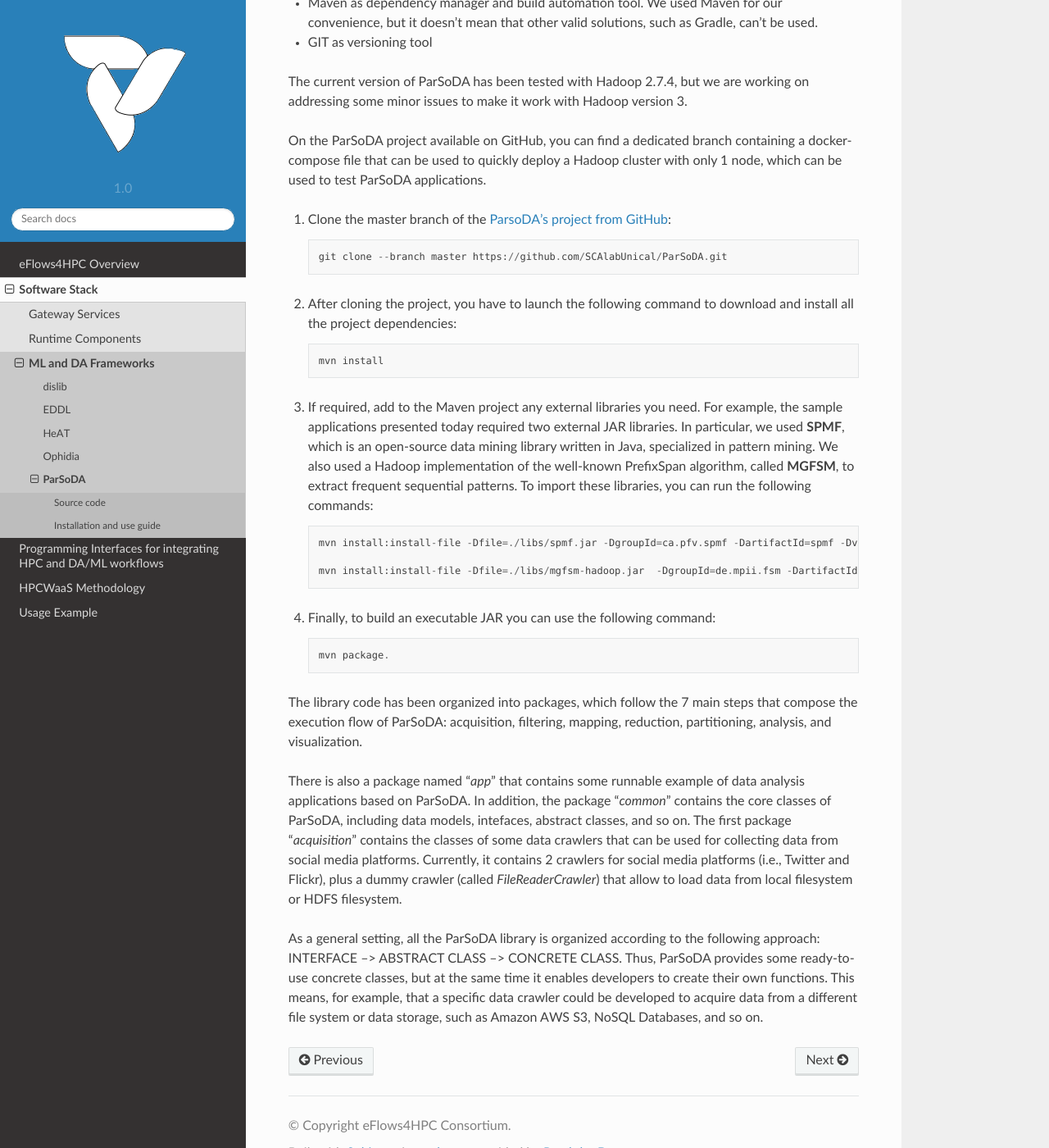
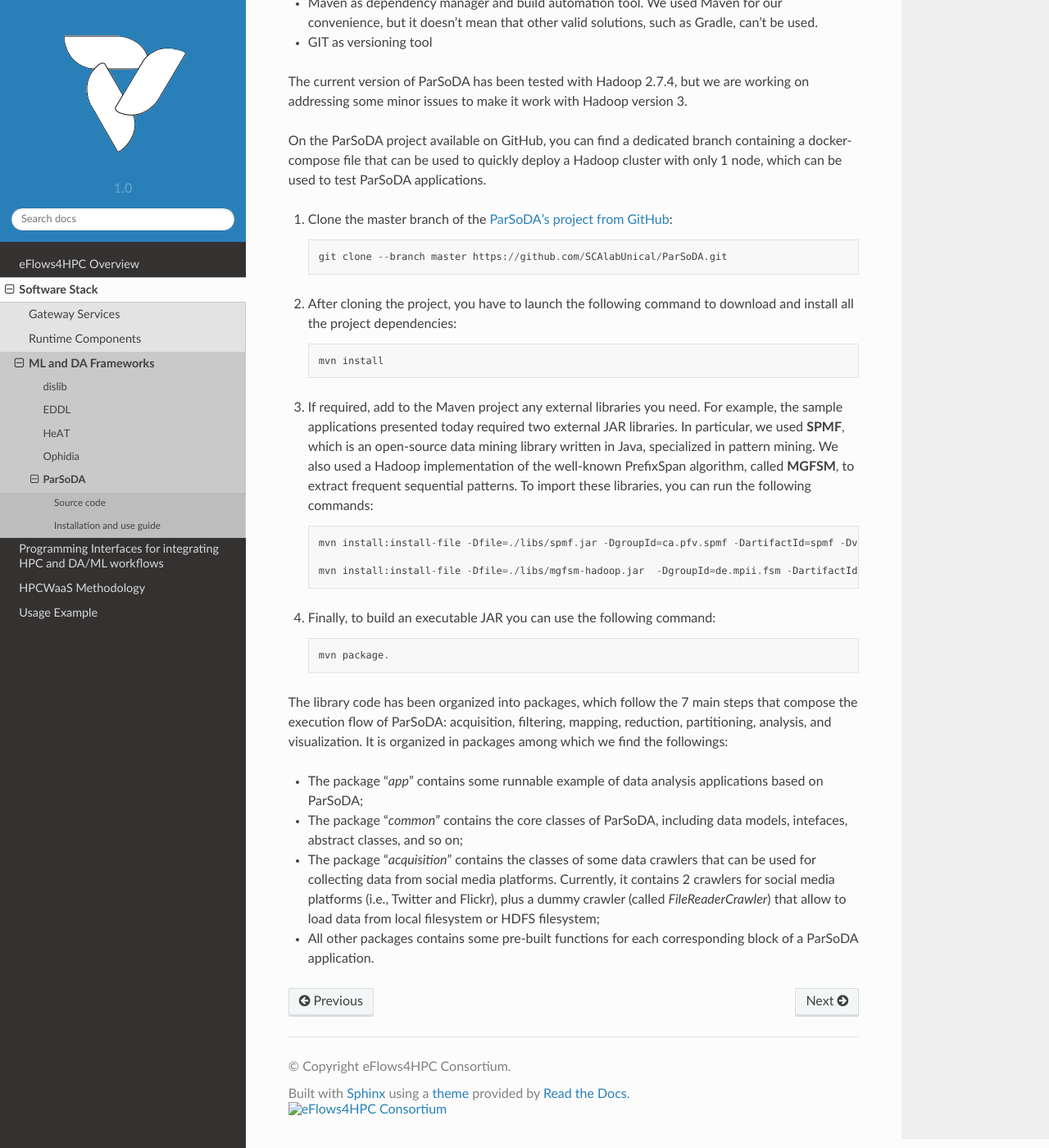
Before and after one commit to eflows4hpc/documentation, a Sphinx documentation site: the page built from doc/source/Sections/01_Software_Stack/03_DA_ML_Frameworks/parsoda.rst, in a window 1280 px wide and 1400 px high, scrolled down 808 px. Shown: the whole window at 82% size. Built offline with Sphinx 7.4.7 and the Read the Docs theme 2.0.0, drawn with Linux system fonts in a browser that asks for light colours; formulas are drawn with MathJax 3; some of the changed text lies outside the part shown.

Commit message:
Update parsoda.rst

```diff
--- a/doc/source/Sections/01_Software_Stack/03_DA_ML_Frameworks/parsoda.rst
+++ b/doc/source/Sections/01_Software_Stack/03_DA_ML_Frameworks/parsoda.rst
@@ -25,7 +27,7 @@ The current version of ParSoDA has been tested with Hadoop 2.7.4, but we are wor
 
 On the ParSoDA project available on GitHub, you can find a dedicated branch containing a docker-compose file that can be used to quickly deploy a Hadoop cluster with only 1 node, which can be used to test ParSoDA applications.
 
-1) Clone the master branch of the `ParsoDA’s project from GitHub`_::
+1) Clone the master branch of the `ParSoDA’s project from GitHub`_::
 
     git clone --branch master https://github.com/SCAlabUnical/ParSoDA.git
 
@@ -47,7 +49,12 @@ On the ParSoDA project available on GitHub, you can find a dedicated branch cont
     mvn package.
 
 The library code has been organized into packages, which follow the 7 main steps that compose the execution flow of ParSoDA: acquisition, filtering, mapping, reduction, partitioning, analysis, and visualization.
+It is organized in packages among which we find the followings:
 
-There is also a package named “*app*” that contains some runnable example of data analysis applications based on ParSoDA. In addition, the package “*common*” contains the core classes of ParSoDA, including data models, intefaces, abstract classes, and so on. The first package “*acquisition*” contains the classes of some data crawlers that can be used for collecting data from social media platforms. Currently, it contains 2 crawlers for social media platforms (i.e., Twitter and Flickr), plus a dummy crawler (called *FileReaderCrawler*) that allow to load data from local filesystem or HDFS filesystem.
+- The package “*app*” contains some runnable example of data analysis applications based on ParSoDA;
 
-As a general setting, all the ParSoDA library is organized according to the following approach: INTERFACE --> ABSTRACT CLASS --> CONCRETE CLASS. Thus, ParSoDA provides some ready-to-use concrete classes, but at the same time it enables developers to create their own functions. This means, for example, that a specific data crawler could be developed to acquire data from a different file system or data storage, such as Amazon AWS S3, NoSQL Databases, and so on.
+- The package “*common*” contains the core classes of ParSoDA, including data models, intefaces, abstract classes, and so on;
+
+- The package “*acquisition*” contains the classes of some data crawlers that can be used for collecting data from social media platforms. Currently, it contains 2 crawlers for social media platforms (i.e., Twitter and Flickr), plus a dummy crawler (called *FileReaderCrawler*) that allow to load data from local filesystem or HDFS filesystem;
+
+- All other packages contains some pre-built functions for each corresponding block of a ParSoDA application.
```
Also changed, not shown: other parts of doc/source/Sections/01_Software_Stack/03_DA_ML_Frameworks/parsoda.rst (+3 -1 lines).
